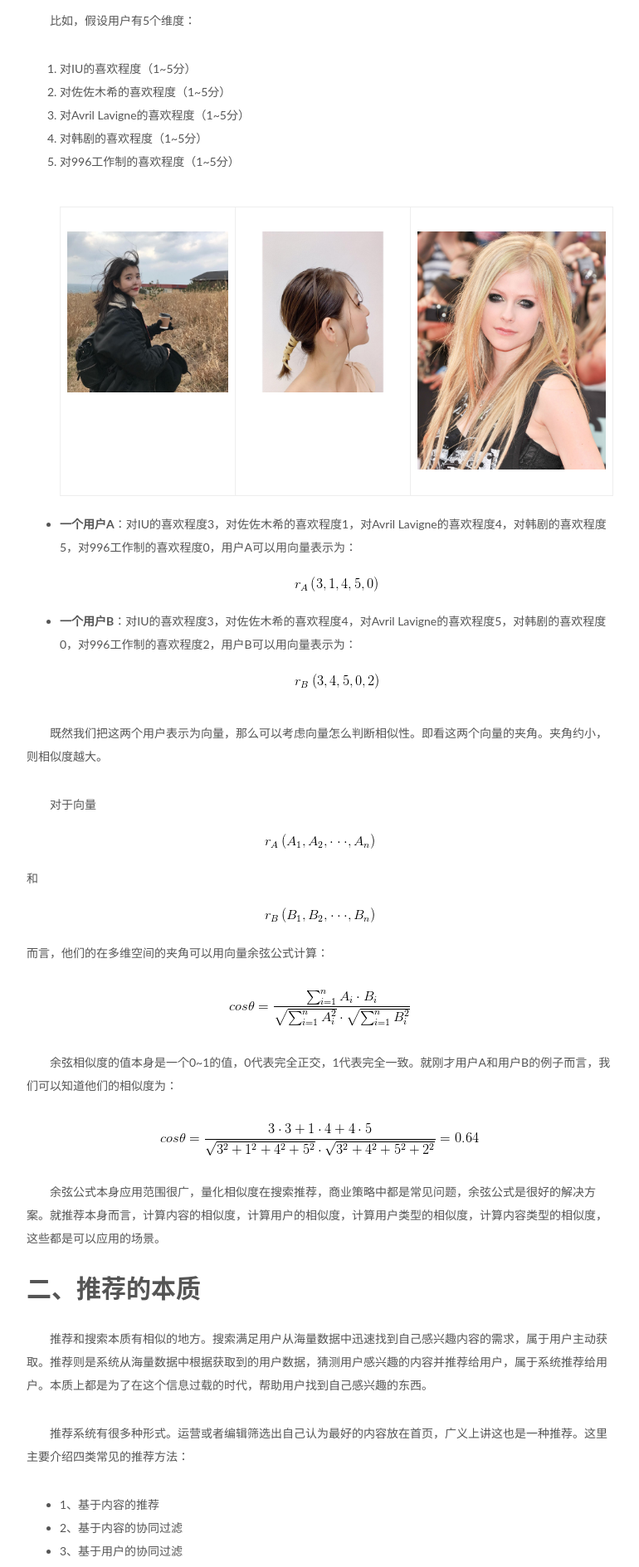
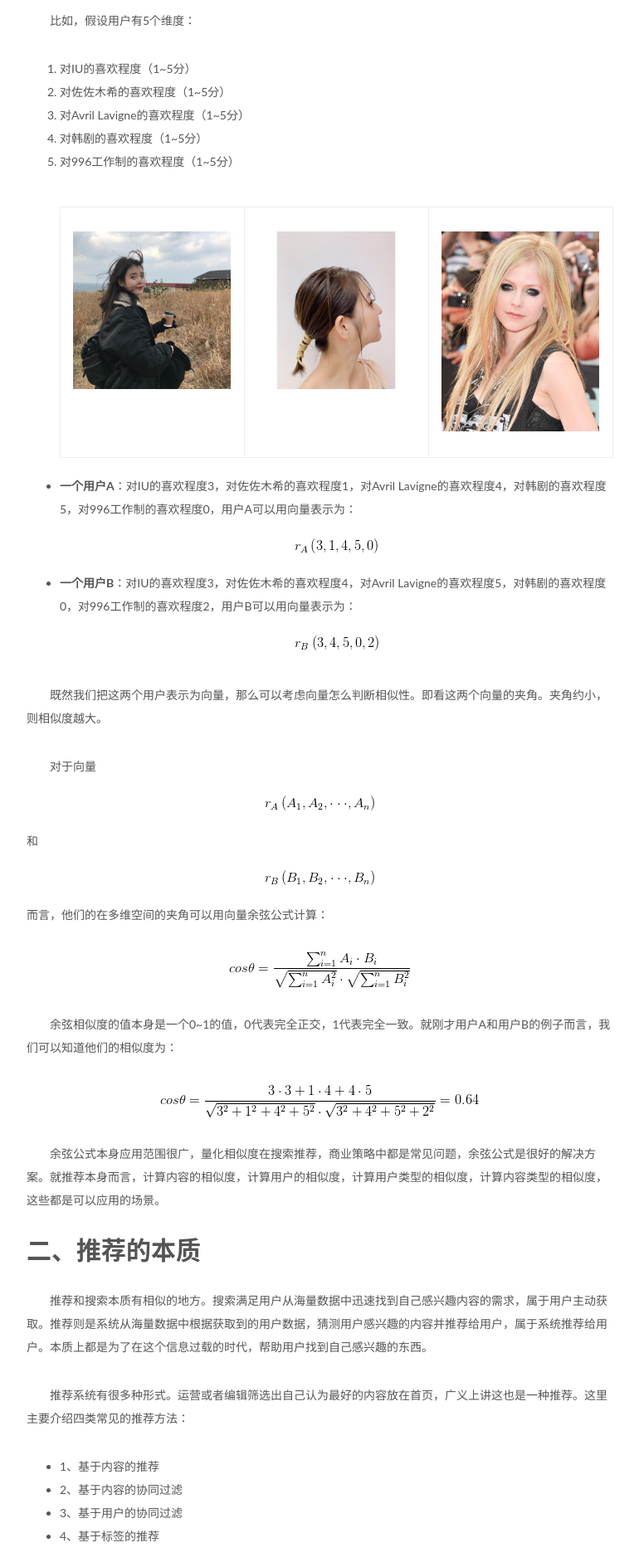
Before and after one commit to ARTAvrilLavigne/ARTAvrilLavigne.github.io, a Jekyll site: the page built from _posts/2019-04-27-recommendation algorithm.markdown, in a window 1280 px wide. Shown: the part 905-2794 px from the top of the page at 83% size, without its empty margins (233-1003 px from the left). Built offline with Jekyll 4.4.1, drawn with Linux system fonts in a browser that asks for light colours; nearby versions of some CDN libraries; comment, search, counter and statistics services are not loaded.

Commit message:
Update 2019-04-27-recommendation algorithm.markdown

```diff
--- a/_posts/2019-04-27-recommendation algorithm.markdown
+++ b/_posts/2019-04-27-recommendation algorithm.markdown
@@ -24,9 +24,9 @@
 <!-- 同一行并排三张图片的格式写法 -->
 <table>
     <tr>
-        <td><center><img src="https://github.com/ARTAvrilLavigne/ARTAvrilLavigne.github.io/blob/master/myblog/2019-04-27-recommendation%20algorithm/IU.jpg?raw=true"></center></td>
-        <td><center><img src="https://github.com/ARTAvrilLavigne/ARTAvrilLavigne.github.io/blob/master/myblog/2019-04-27-recommendation%20algorithm/sasaki.jpg?raw=true"></center></td>
-        <td><center><img src="https://github.com/ARTAvrilLavigne/ARTAvrilLavigne.github.io/blob/master/myblog/2019-04-27-recommendation%20algorithm/avril.jpg?raw=true"></center></td>
+        <td><center><img src="https://github.com/ARTAvrilLavigne/ARTAvrilLavigne.github.io/blob/master/myblog/2019-04-27-recommendation%20algorithm/IU.jpg?raw=true" width="190" height="190"></center></td>
+        <td><center><img src="https://github.com/ARTAvrilLavigne/ARTAvrilLavigne.github.io/blob/master/myblog/2019-04-27-recommendation%20algorithm/sasaki.jpg?raw=true" width="190" height="190"></center></td>
+        <td><center><img src="https://github.com/ARTAvrilLavigne/ARTAvrilLavigne.github.io/blob/master/myblog/2019-04-27-recommendation%20algorithm/avril.jpg?raw=true" width="190" height="190"></center></td>
     </tr>
 </table>
 <li><strong>一个用户A</strong>：对IU的喜欢程度3，对佐佐木希的喜欢程度1，对Avril Lavigne的喜欢程度4，对韩剧的喜欢程度5，对996工作制的喜欢程度0，用户A可以用向量表示为：<img src="https://github.com/ARTAvrilLavigne/ARTAvrilLavigne.github.io/blob/master/myblog/2019-04-27-recommendation%20algorithm/3.png?raw=true" alt="" width="100" height="18" /></li>
```
